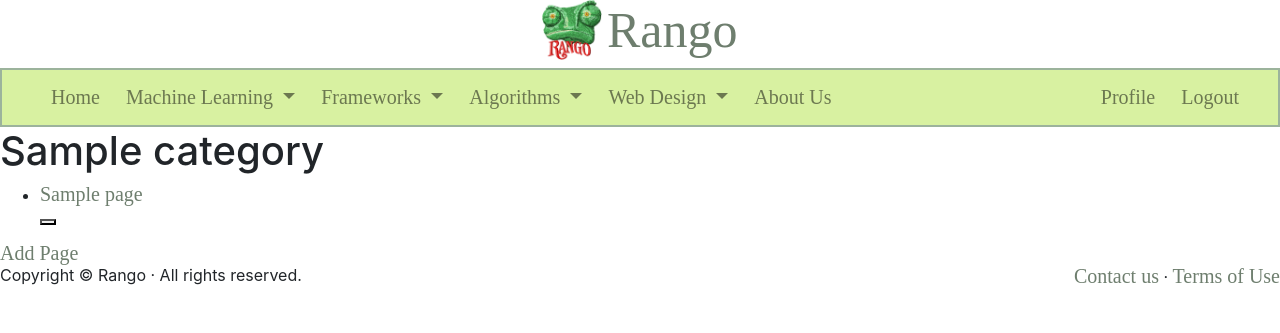
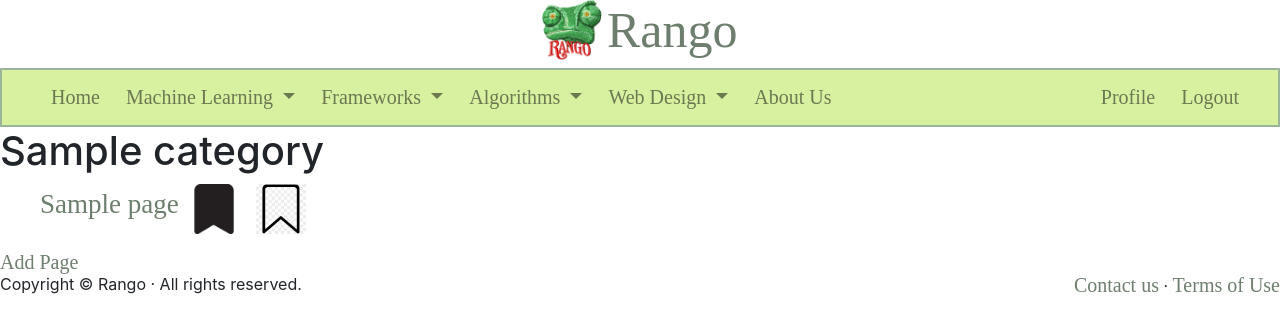
Before and after one commit to engiedinana/Rango_Project, a Django app: a page that uses templates/rango/base.html in a window 1280 px wide. Shown: the top 333 px of the page. Run offline with Django 3.2, Linux system fonts and the light colour scheme; a user stored in the database is signed in; tables that the repository leaves empty hold one stand-in row (values such as "Sample post"); some libraries are stand-ins or nearby versions.

Commit message:
favorite and user profile

```diff
--- a/static/css/base.css
+++ b/static/css/base.css
@@ -74,6 +74,26 @@ h6{
 
 .hide {
   display: none;
+}
+
+li#page{
+  display:inline-block;
+}
+
+ul#parentPage button {
+  border: transparent;
+  background: transparent;
+  cursor:pointer;
+}
+
+ul#parentPage img {
+  width: 50px;
+  height: 50px;
+  display: inline-block;
+}
+
+#page a{
+  font-size: 27px;
 }
 
 /*User Profile Page*/
--- a/static/js/rango-ajax.js
+++ b/static/js/rango-ajax.js
@@ -1,19 +1,30 @@
 $(document).ready(function(){
+    var buttons = $("ul").find('button');
+    var id_str = '';
+    var pageId = null;
+
+    buttons.each(function(index, elm) {
+        if(elm.id.startsWith('save')) {
             //Bind click event handler for saving a page to favorite
-    $('#saveFavorite').click(function(){
-        var btn = $(this)
+            $('#'+elm.id).click(function(){
+                console.log("Saving");
+                    var btn = $(this);
                     pageId = btn.attr('data-pageid');
                     $.get('/rango/save_favorite/', {'page_id':pageId}, function(data){
                         //callback function to handle http response
                         if(data == 'success') {
                             //Display another button and hide the clicked one
                             btn.hide();
-                $('#unsaveFavorite').show();
+                            id_str = '#unsaveFavorite' + elm.id.match(/\d+$/);
+                            $(id_str).show();
                         }
                     });
                 });
+          }
+        else if(elm.id.startsWith('unsave')) {
              //Bind click event handler for removing a page from favorite
-    $('#unsaveFavorite').on( "click", function(){
+            $('#'+elm.id).click(function() {
+                console.log("Unsaving");
                 var btn = $(this);
                 pageId = btn.attr('data-pageid');
                 $.get('/rango/unsave_favorite/', {'page_id': pageId}, function(data){
@@ -21,8 +32,11 @@ $(document).ready(function(){
                     if(data == 'success') {
                         //Display another button and hide the clicked one
                         btn.hide();
-                $('#saveFavorite').show();
+                        id_str = '#saveFavorite' + elm.id.match(/\d+$/);
+                        $(id_str).show();
+                    }
+                });
+            });
         }
     })
 });
-});
--- a/templates/rango/base.html
+++ b/templates/rango/base.html
@@ -116,9 +116,10 @@
     </div>
     <!-- Scripts for Jquery , Ajax and Bootstrap support -->
     <script src="{% static "js/jquery-3.3.1.min.js" %}" crossorigin="anonymous"></script>
+    <script src="{% static "js/rango-ajax.js" %}" crossorigin="anonymous"></script>
     <script src="{% static "js/rango-jquery.js" %}" crossorigin="anonymous"></script>
     <script src="https://cdnjs.cloudflare.com/ajax/libs/popper.js/1.14.3/umd/popper.min.js" integrity="sha384-ZMP7rVo3mIykV+2+9J3UJ46jBk0WLaUAdn689aCwoqbBJiSnjAK/l8WvCWPIPm49" crossorigin="anonymous"></script>
     <script src="https://stackpath.bootstrapcdn.com/bootstrap/4.1.3/js/bootstrap.min.js" integrity="sha384-ChfqqxuZUCnJSK3+MXmPNIyE6ZbWh2IMqE241rYiqJxyMiZ6OW/JmZQ5stwEULTy" crossorigin="anonymous"></script>
-    <script src="{% static "js/rango-ajax.js" %}" crossorigin="anonymous"></script>
+
 </body>
 </html>
--- a/templates/rango/category.html
+++ b/templates/rango/category.html
@@ -13,29 +13,41 @@
     {% if category %}
     <h1>{{ category.name }}</h1>
     {% if pages %}
-    <ul>
+    <ul id="parentPage">
         {% for page in pages %}
-        <li><a href="{{ page.url }}">{{ page.title }}</a></li>
             {% if user.is_authenticated %}
                     {% if fav_list %}
                         {% if page in fav_list %}
-                        <button id="unsaveFavorite" class="show" data-pageid="{{page.id}}">
-                            <i class="far fa-bookmark"></i>
+                        <div>
+                        <li id="page"><a href="{{ page.url }}">{{ page.title }}</a></li>
+                        <button id="unsaveFavorite{{forloop.counter0}}" class="show" data-pageid="{{page.id}}">
+                            <img src={% static 'images/unsaveIcon.png' %}/>
                         </button>
-                        <button id="saveFavorite" class="hide" data-pageid="{{page.id}}">
-                            <i class="far fa-bookmark"></i>
+                        <button id="saveFavorite{{forloop.counter0}} class="hide" data-pageid="{{page.id}}">
+                            <img src={% static 'images/saveIcon.png' %}/>
                         </button>
+                        </div>
                         {% else %}
-                        <button id="unsaveFavorite" class="hide" data-pageid="{{page.id}}">
-                            <i class="icon-bookmark-empty"></i>
+                        <div>
+                        <li id="page"><a href="{{ page.url }}">{{ page.title }}</a></li>
+                        <button id="unsaveFavorite{{forloop.counter0}}" class="hide" data-pageid="{{page.id}}">
+                            <img src={% static 'images/unsaveIcon.png' %}/>
                         </button>
-                        <button id="saveFavorite" class="show" data-pageid="{{page.id}}">
-                            <i class="icon-bookmark-empty"></i>
+                        <button id="saveFavorite{{forloop.counter0}}" class="show" data-pageid="{{page.id}}">
+                            <img src={% static 'images/saveIcon.png' %}/>
                         </button>
+                        </div>
                         {% endif %}
                     {% else %}
-                    <button id="saveFavorite" class="show" data-pageid="{{page.id}}">Save</button>
-                    <button id="unsaveFavorite" class="hide" data-pageid="{{page.id}}">Unsave</button>
+                    <div>
+                    <li id="page"><a href="{{ page.url }}">{{ page.title }}</a></li>
+                    <button id="saveFavorite{{forloop.counter0}}" class="show" data-pageid="{{page.id}}">
+                        <img src={% static 'images/saveIcon.png' %}/>
+                    </button>
+                    <button id="unsaveFavorite{{forloop.counter0}}" class="hide" data-pageid="{{page.id}}">
+                        <img src={% static 'images/unsaveIcon.png' %}/>
+                    </button>
+                    </div>
                     {% endif %}
             {% endif %}
         {% endfor %}
```
Also changed, not shown: static/images/saveIcon.png (added), static/images/unsaveIcon.png (added). Lines whose indentation alone changed are shown as unchanged.
